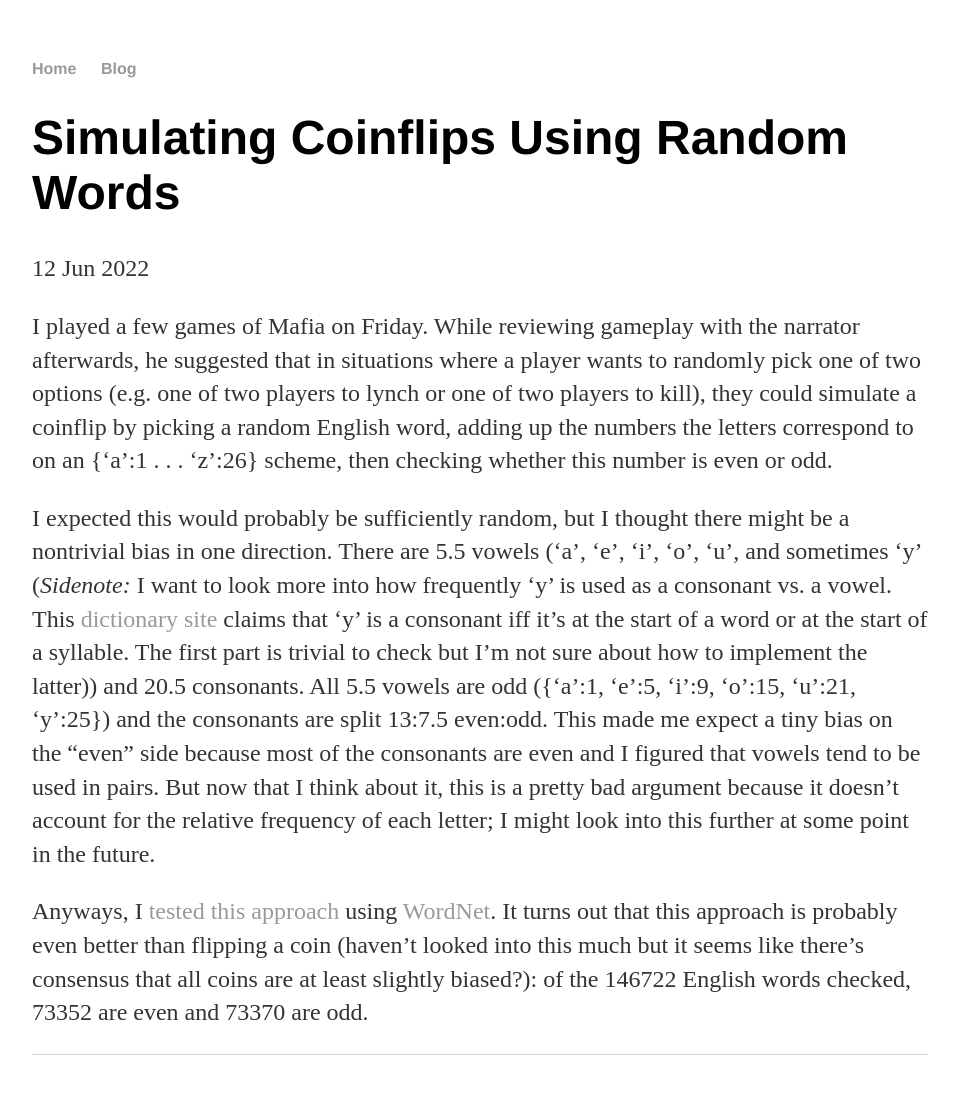
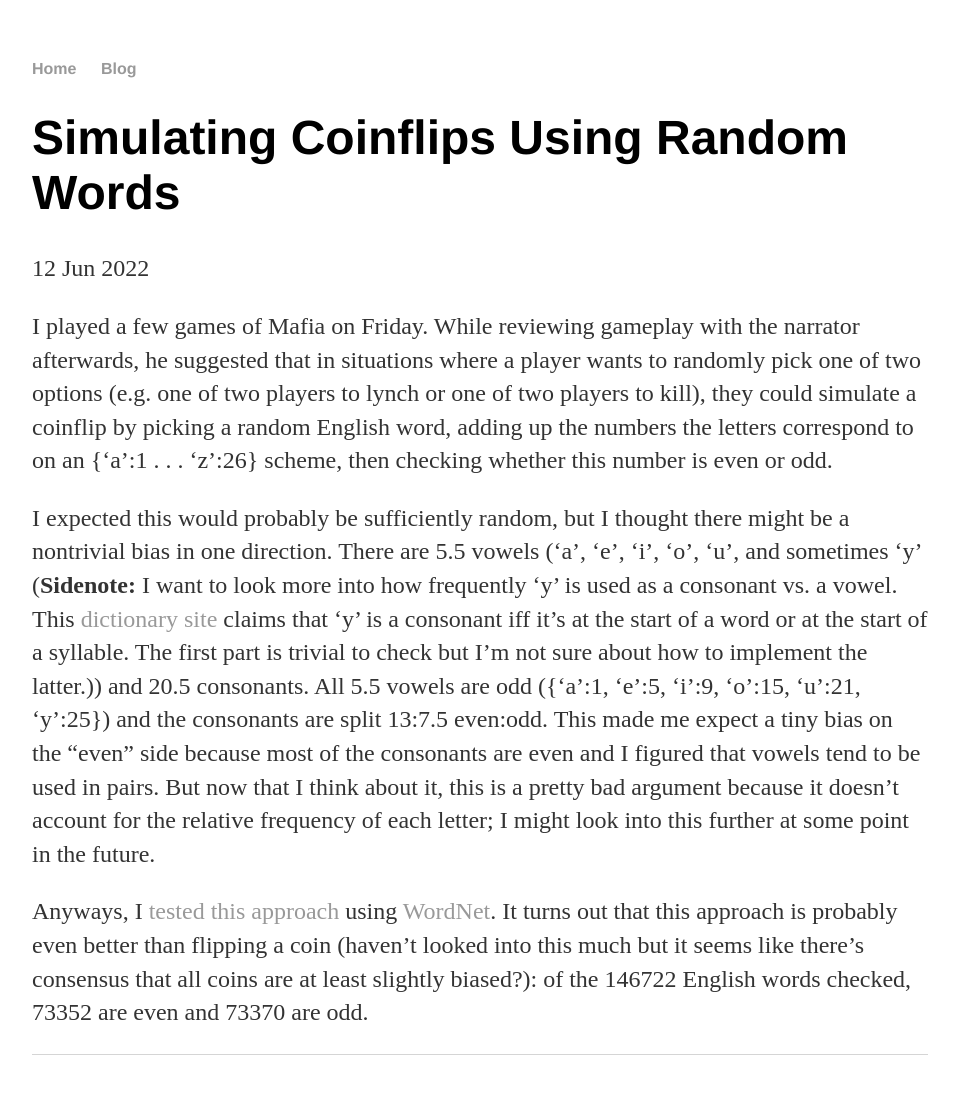
Before and after one commit to nmehndir/nmehndir.github.io, a Jekyll site: the page built from _posts/2022-06-12-simulating-coinflips-using-random-words.md, in a window 1280 px wide. Shown: the whole page, without its empty margins (160-1119 px from the left). Built offline with Jekyll 4.4.1, drawn with Linux system fonts in a browser that asks for light colours.

```diff
--- a/_posts/2022-06-12-simulating-coinflips-using-random-words.md
+++ b/_posts/2022-06-12-simulating-coinflips-using-random-words.md
@@ -5,6 +5,6 @@ date: 2022-06-12
 ---
 I played a few games of Mafia on Friday. While reviewing gameplay with the narrator afterwards, he suggested that in situations where a player wants to randomly pick one of two options (e.g. one of two players to lynch or one of two players to kill), they could simulate a coinflip by picking a random English word, adding up the numbers the letters correspond to on an {‘a’:1 . . . ‘z’:26} scheme, then checking whether this number is even or odd.
 
-I expected this would probably be sufficiently random, but I thought there might be a nontrivial bias in one direction. There are 5.5 vowels (‘a’, ‘e’, ‘i’, ‘o’, ‘u’, and sometimes ‘y’ (*Sidenote:* I want to look more into how frequently ‘y’ is used as a consonant vs. a vowel. This [dictionary site](https://grammar.yourdictionary.com/style-usage/when-is-vowel-easy-guide-words) claims that ‘y’ is a consonant iff it’s at the start of a word or at the start of a syllable. The first part is trivial to check but I’m not sure about how to implement the latter)) and 20.5 consonants. All 5.5 vowels are odd ({‘a’:1, ‘e’:5, ‘i’:9, ‘o’:15, ‘u’:21, ‘y’:25}) and the consonants are split 13:7.5 even:odd. This made me expect a tiny bias on the “even” side because most of the consonants are even and I figured that vowels tend to be used in pairs. But now that I think about it, this is a pretty bad argument because it doesn’t account for the relative frequency of each letter; I might look into this further at some point in the future.
+I expected this would probably be sufficiently random, but I thought there might be a nontrivial bias in one direction. There are 5.5 vowels (‘a’, ‘e’, ‘i’, ‘o’, ‘u’, and sometimes ‘y’ (**Sidenote:** I want to look more into how frequently ‘y’ is used as a consonant vs. a vowel. This [dictionary site](https://grammar.yourdictionary.com/style-usage/when-is-vowel-easy-guide-words) claims that ‘y’ is a consonant iff it’s at the start of a word or at the start of a syllable. The first part is trivial to check but I’m not sure about how to implement the latter.)) and 20.5 consonants. All 5.5 vowels are odd ({‘a’:1, ‘e’:5, ‘i’:9, ‘o’:15, ‘u’:21, ‘y’:25}) and the consonants are split 13:7.5 even:odd. This made me expect a tiny bias on the “even” side because most of the consonants are even and I figured that vowels tend to be used in pairs. But now that I think about it, this is a pretty bad argument because it doesn’t account for the relative frequency of each letter; I might look into this further at some point in the future.
 
 Anyways, I [tested this approach](https://github.com/nmehndir/misc/blob/main/are_rand_words_coinflips.py) using [WordNet](https://wordnet.princeton.edu/). It turns out that this approach is probably even better than flipping a coin (haven’t looked into this much but it seems like there’s consensus that all coins are at least slightly biased?): of the 146722 English words checked, 73352 are even and 73370 are odd.
```
